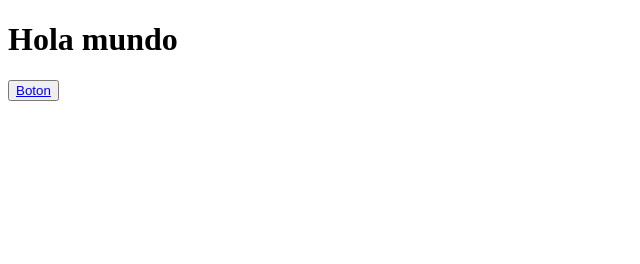
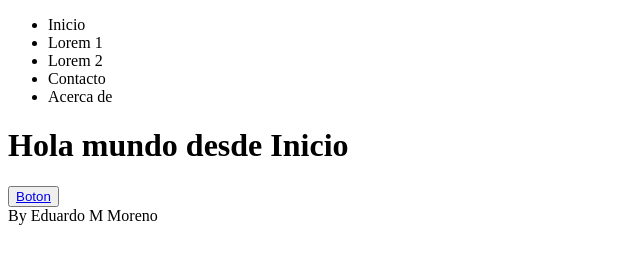
Before and after one commit to EduMMorenolp/NodeJs-Express-Api, a website: page public/index.html in a window 1280 px wide. Shown: the whole page, without its empty margins (0-640 px from the left). Drawn offline with Linux system fonts and the light colour scheme.

Commit message:
modified:   index.js 	modified:   public/index.html

```diff
--- a/public/index.html
+++ b/public/index.html
@@ -6,7 +6,24 @@
     <title>Document</title>
 </head>
 <body>
-    <h1>Hola mundo</h1>
+    <nav>
+        <ul>
+            <li>Inicio</li>
+            <li>Lorem 1</li>
+            <li>Lorem 2</li>
+            <li>Contacto</li>
+            <li>Acerca de</li>
+        </ul>
+    </nav>
+
+    <h1>Hola mundo desde Inicio</h1>
+
     <button><a href="/productos"> Boton </a></button>
+
+    <br>
+
+    <footer>
+        By Eduardo M Moreno
+    </footer>
 </body>
 </html>
```
Also changed, not shown: index.js (line endings or trailing spaces).
